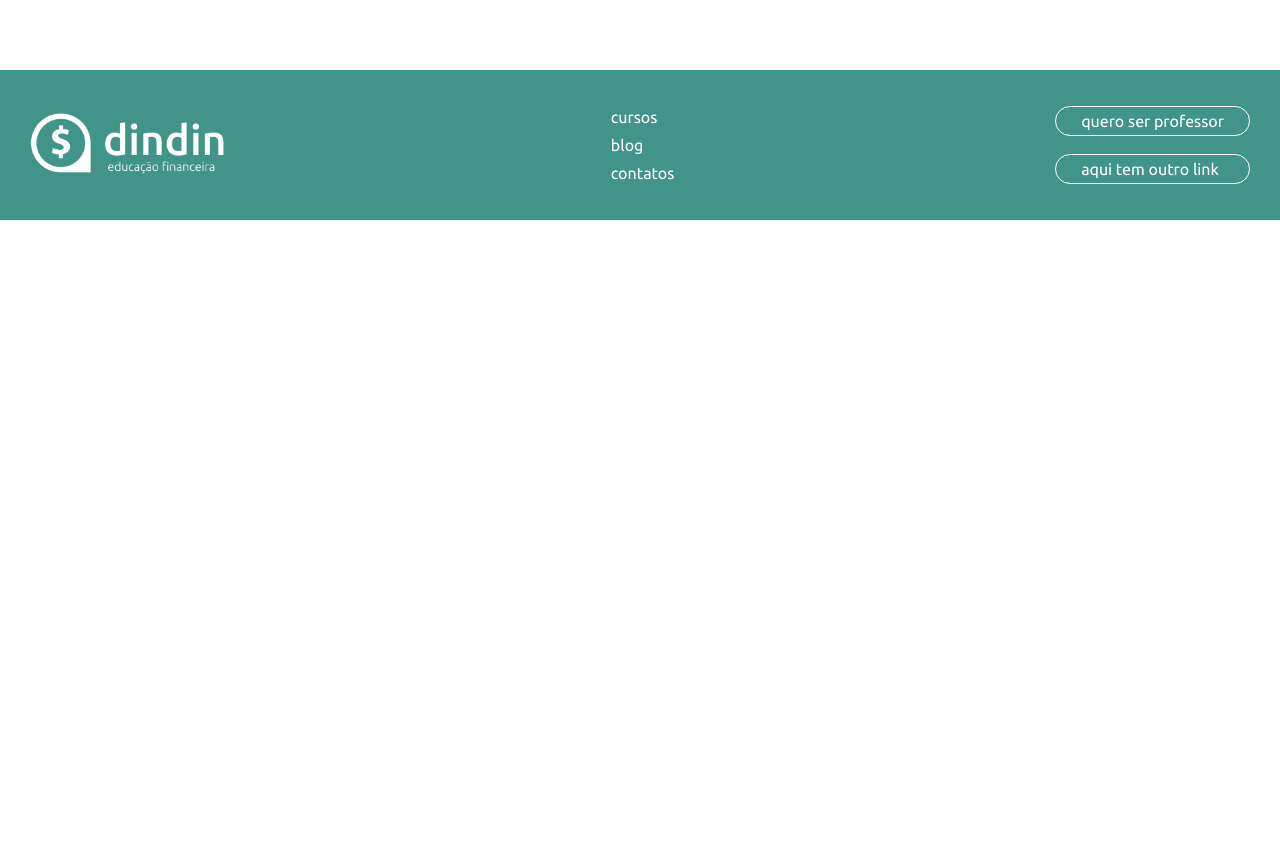
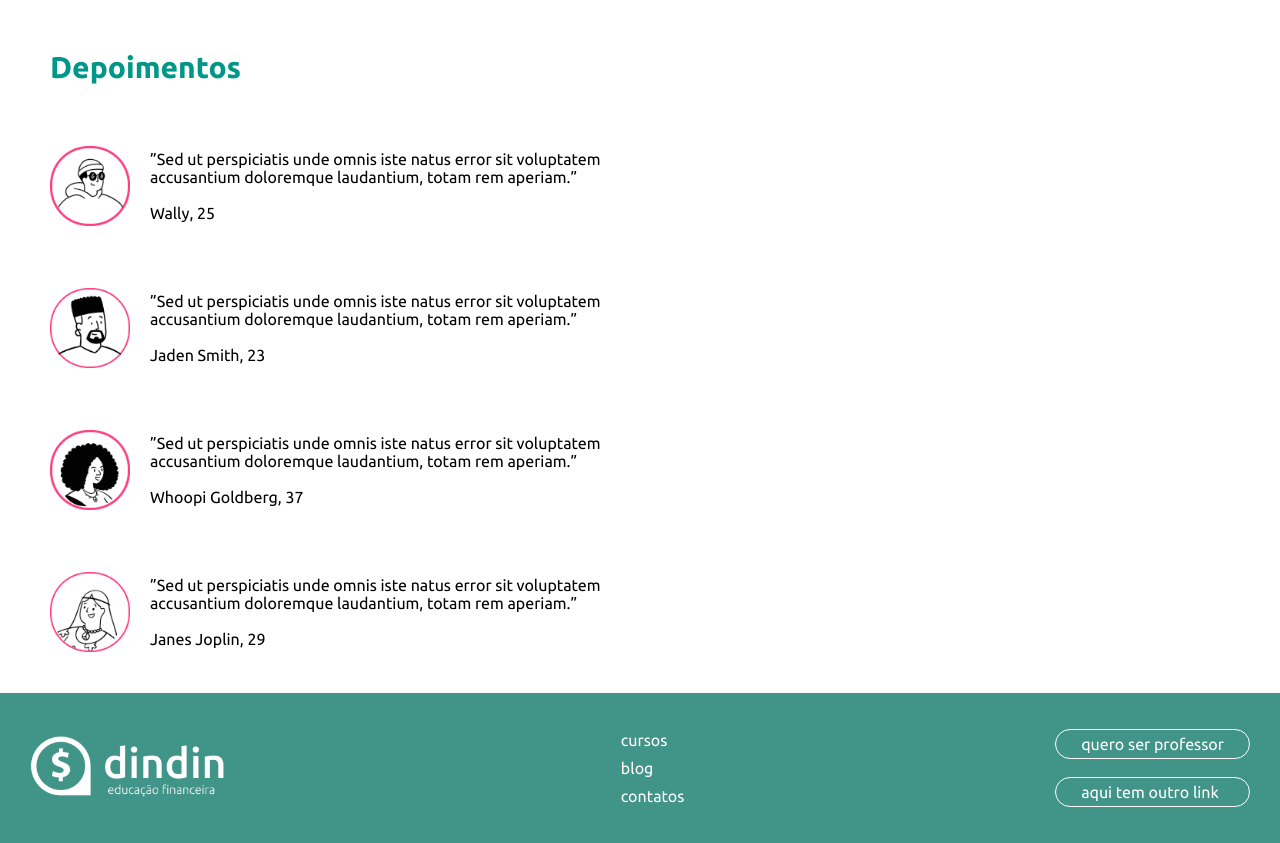
Before and after one commit to carreirodev/dindin-solvingproblems-JS, a plain HTML site: page contato.html in a window 1280 px wide. Shown: the part 600-1443 px from the top of the page. Before the commit the page ends 820 px from the top, so only its background shows below. Drawn offline with Linux system fonts and the light colour scheme.

Commit message:
adding testimonials in contact.html

```diff
--- a/contato.html
+++ b/contato.html
@@ -6,6 +6,8 @@
 		<meta name="viewport" content="width=device-width, initial-scale=1.0" />
 		<title>Contato | Dindin</title>
 		<link rel="stylesheet" href="./css/contato.css" />
+
+		<link rel="stylesheet" href="./css/index.css" />
 		<link rel="shortcut icon" href="./imagens/dindin_icone.png" type="image/x-icon" />
 
 		<style>
--- a/js/contato.js
+++ b/js/contato.js
@@ -20,3 +20,59 @@ inputTel.style.boxSizing = "border-box";
 let btnContato = document.querySelector("#enviar");
 // console.log(btnContato);
 btnContato.style.width = "150px";
+
+//3.5 Abaixo da section do formulário, adicione uma seção de comentário igual a página Home.
+let comments = `<section class="titulo depoimento">
+				<h3>Depoimentos</h3>
+			</section><section id="falam_sobre">
+				<div class="depoimentos">
+					<img src="./imagens/icon-wally.png" width="80px" height="80px" alt="depoimentos da dindim" />
+					<p>
+						”Sed ut perspiciatis unde omnis iste natus error sit voluptatem accusantium doloremque
+						laudantium, totam rem aperiam.”
+						<br />
+						<br />
+						Wally, 25
+					</p>
+				</div>
+
+				<div class="depoimentos">
+					<img src="./imagens/icon-jaden.png" width="80px" height="80px" alt="depoimentos da dindim" />
+					<p>
+						”Sed ut perspiciatis unde omnis iste natus error sit voluptatem accusantium doloremque
+						laudantium, totam rem aperiam.”
+						<br />
+						<br />
+						Jaden Smith, 23
+					</p>
+				</div>
+
+				<div class="depoimentos">
+					<img src="./imagens/icon-whoopi.png" width="80px" height="80px" alt="depoimentos da dindim" />
+					<p>
+						”Sed ut perspiciatis unde omnis iste natus error sit voluptatem accusantium doloremque
+						laudantium, totam rem aperiam.”
+						<br />
+						<br />
+						Whoopi Goldberg, 37
+					</p>
+				</div>
+
+				<div class="depoimentos">
+					<img src="./imagens/icon-jane.png" width="80px" height="80px" alt="depoimentos da dindim" />
+					<p>
+						”Sed ut perspiciatis unde omnis iste natus error sit voluptatem accusantium doloremque
+						laudantium, totam rem aperiam.”
+						<br />
+						<br />
+						Janes Joplin, 29
+					</p>
+				</div>
+			</section>`;
+
+let addComments = document.querySelector("main");
+addComments.innerHTML += comments;
+
+document.querySelector(".formulario").style.minHeight = "30px";
+
+document.querySelector(".titulo.depoimento").style.margin = "30px auto";
```
